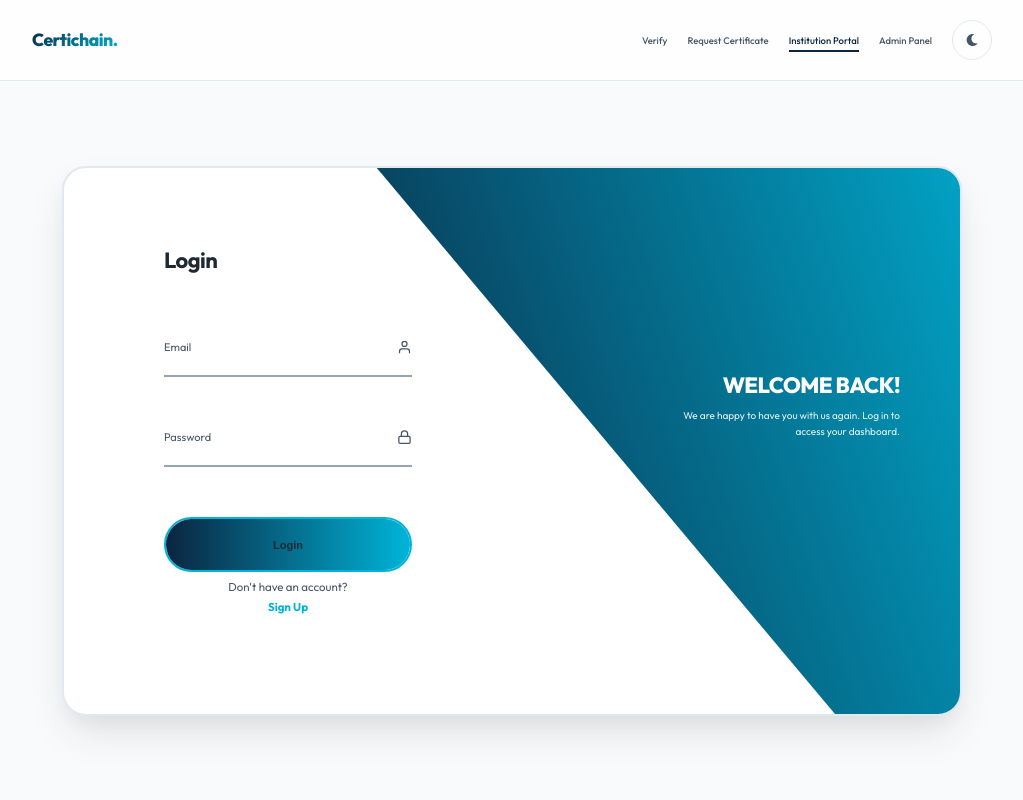
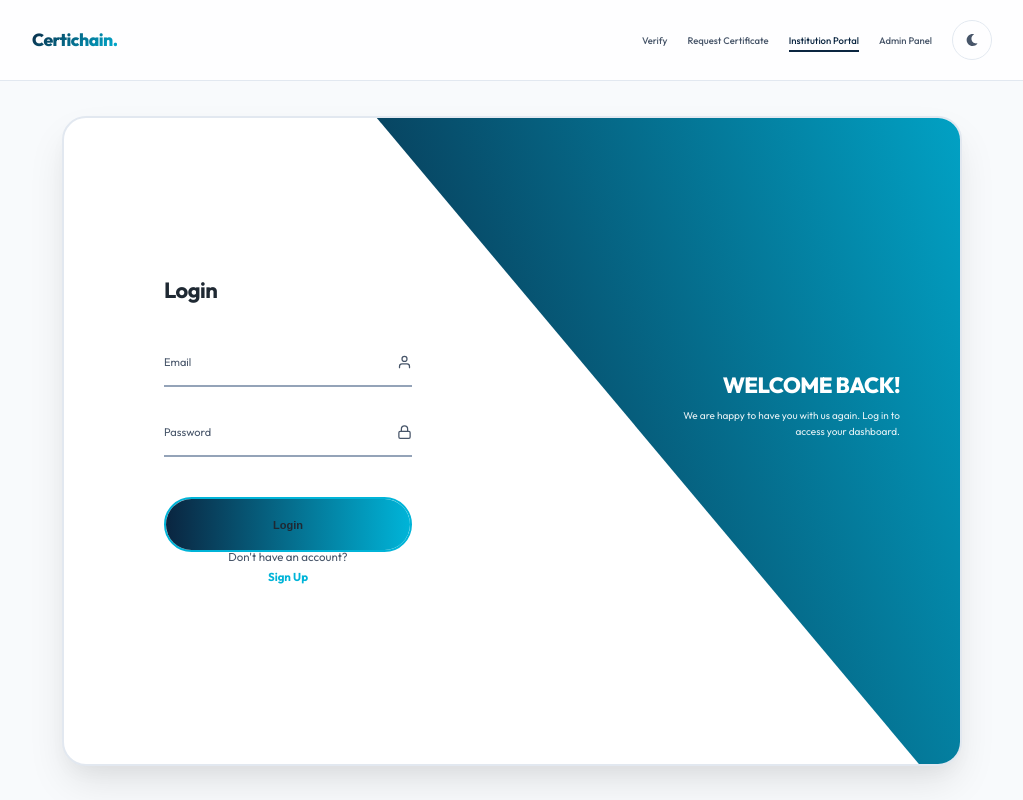
Before and after one commit to Sathvik-Dandu/Certichain, a React (Vite) app in the folder frontend/: page /institution/portal in a window 1280 px wide. Shown: the top 800 px of the page, without its empty margins (128-1151 px from the left). Built offline with nearby package versions, Linux system fonts and the light colour scheme; no server answers.

Commit message:
fix(auth): ensure sign-in link visibility on register page

```diff
--- a/frontend/src/pages/InstitutionAuth.css
+++ b/frontend/src/pages/InstitutionAuth.css
@@ -12,7 +12,8 @@
 .institution-auth-container {
     position: relative;
     width: 900px;
-    height: 550px;
+    height: 650px;
+    /* Increased height to fit Register form */
     border: 2px solid var(--border);
     box-shadow: var(--shadow-lg);
     overflow: hidden;
@@ -63,6 +64,8 @@
     display: flex;
     flex-direction: column;
     justify-content: center;
+    overflow-y: auto;
+    /* Enable scrolling if needed */
 }
 
 /* Scrollbar for register form if content overflows */
@@ -94,14 +97,16 @@
 .institution-auth-container .input-box {
     position: relative;
     width: 100%;
-    height: 60px;
+    height: 50px;
+    /* Compacted input height */
     /* Taller inputs */
-    margin-top: 30px;
+    margin-top: 20px;
+    /* Reduced spacing */
 }
 
 .institution-auth-container .input-box.file-input {
     height: auto;
-    margin-top: 30px;
+    margin-top: 20px;
 }
 
 .institution-auth-container .input-box input:not([type="file"]) {
```
